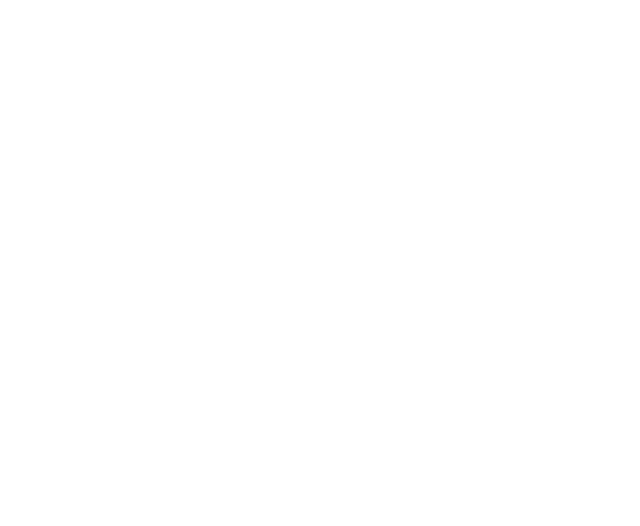
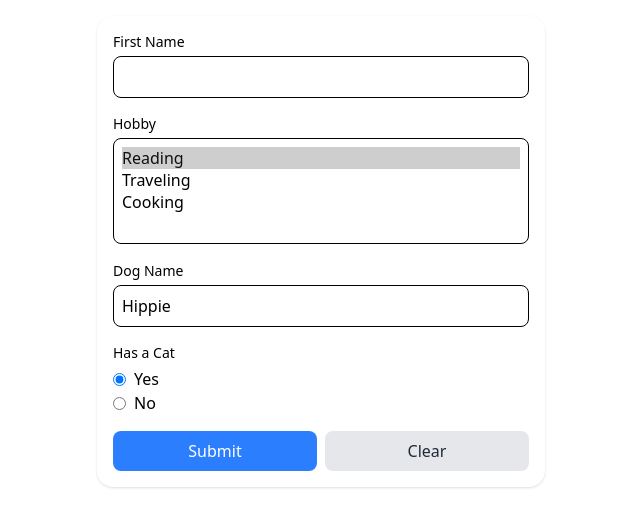
Before and after one commit to dawalberto/form-builder, a React (Vite) app: page /dynamic-form in a window 1280 px wide. Shown: the top 526 px of the page, without its empty margins (319-959 px from the left). Built offline with nearby package versions, Linux system fonts and the light colour scheme.

Commit message:
refactor: schema builder

```diff
--- a/src/App.tsx
+++ b/src/App.tsx
@@ -1,9 +1,11 @@
 import { Route } from "wouter"
-import { FormBuilder } from "./views/form-builder"
+import { DynamicForm } from "./views/dynamic-form"
+import { SchemaBuilder } from "./views/schema-builder"
 
 const App = () => (
   <main className="p-4">
-    <Route path="/" component={FormBuilder} />
+    <Route path="/" component={SchemaBuilder} />
+    <Route path="/dynamic-form" component={DynamicForm} />
   </main>
 )
 
--- /dev/null
+++ b/src/views/dynamic-form.tsx
@@ -0,0 +1,157 @@
+import React, { useState } from "react"
+
+type FormField = {
+  _id: string
+  type: string
+  label: string
+  value: any
+  clearValue?: any
+  items?: { label: string; value: any }[]
+}
+
+type FormSchema = Record<string, FormField>
+
+const initialSchema: FormSchema = {
+  firstName: {
+    _id: "firstName",
+    type: "string",
+    label: "First Name",
+    value: "",
+    clearValue: "",
+  },
+  hobby: {
+    _id: "hobby",
+    type: "select-multiple",
+    label: "Hobby",
+    items: [
+      { label: "Reading", value: "reading" },
+      { label: "Traveling", value: "traveling" },
+      { label: "Cooking", value: "cooking" },
+    ],
+    value: ["reading"],
+    clearValue: [],
+  },
+  name: {
+    _id: "dogName",
+    type: "string",
+    label: "Dog Name",
+    value: "Hippie",
+    clearValue: "",
+  },
+  has: {
+    _id: "hasCat",
+    type: "radio",
+    label: "Has a Cat",
+    items: [
+      { label: "Yes", value: true },
+      { label: "No", value: false },
+    ],
+    value: true,
+    clearValue: null,
+  },
+}
+
+export const DynamicForm = () => {
+  const [formData, setFormData] = useState<FormSchema>(initialSchema)
+
+  const handleChange = (
+    key: string,
+    e: React.ChangeEvent<HTMLInputElement | HTMLSelectElement>,
+  ) => {
+    const { type, value, checked, multiple, options } = e.target as any
+    let newValue: any
+
+    if (type === "radio") {
+      newValue = value === "true"
+    } else if (multiple) {
+      newValue = Array.from(options)
+        .filter((o: any) => o.selected)
+        .map((o: any) => o.value)
+    } else {
+      newValue = value
+    }
+
+    setFormData((prev) => ({
+      ...prev,
+      [key]: { ...prev[key], value: newValue },
+    }))
+  }
+
+  const handleSubmit = (e: React.FormEvent) => {
+    e.preventDefault()
+    const result = Object.fromEntries(Object.entries(formData).map(([k, v]) => [k, v.value]))
+    console.log(result)
+  }
+
+  const handleClear = () => {
+    setFormData((prev) =>
+      Object.fromEntries(
+        Object.entries(prev).map(([k, v]) => [k, { ...v, value: v.clearValue ?? "" }]),
+      ),
+    )
+  }
+
+  return (
+    <form onSubmit={handleSubmit} className="max-w-md mx-auto p-4 bg-white rounded-2xl shadow">
+      {Object.entries(formData).map(([key, field]) => (
+        <div key={field._id} className="mb-4">
+          <label className="block text-sm font-medium mb-1">{field.label}</label>
+
+          {field.type === "string" && (
+            <input
+              type="text"
+              value={field.value}
+              onChange={(e) => handleChange(key, e)}
+              className="w-full border rounded-lg p-2 focus:outline-none focus:ring"
+            />
+          )}
+
+          {field.type === "select-multiple" && (
+            <select
+              multiple
+              value={field.value}
+              onChange={(e) => handleChange(key, e)}
+              className="w-full border rounded-lg p-2 focus:outline-none focus:ring"
+            >
+              {field.items?.map((opt) => (
+                <option key={opt.value} value={opt.value}>
+                  {opt.label}
+                </option>
+              ))}
+            </select>
+          )}
+
+          {field.type === "radio" &&
+            field.items?.map((opt) => (
+              <label key={opt.label} className="flex items-center space-x-2">
+                <input
+                  type="radio"
+                  name={key}
+                  value={String(opt.value)}
+                  checked={field.value === opt.value}
+                  onChange={(e) => handleChange(key, e)}
+                />
+                <span>{opt.label}</span>
+              </label>
+            ))}
+        </div>
+      ))}
+
+      <div className="flex gap-2">
+        <button
+          type="submit"
+          className="flex-1 bg-blue-500 text-white rounded-lg py-2 hover:bg-blue-600"
+        >
+          Submit
+        </button>
+        <button
+          type="button"
+          onClick={handleClear}
+          className="flex-1 bg-gray-200 text-gray-800 rounded-lg py-2 hover:bg-gray-300"
+        >
+          Clear
+        </button>
+      </div>
+    </form>
+  )
+}
--- a/src/views/form-builder.tsx
+++ b/src/views/schema-builder.tsx
@@ -5,44 +5,47 @@
 
 const SCHEMA_KEY = "_id"
 
-export const FormBuilder = () => {
-  const [formSchemaJSON, setFormSchemaJSON] = useState<string>("")
-  const [formSchema, setFormSchema] = useState<object | null>(null)
+export const SchemaBuilder = () => {
+  const [schemaJSON, setSchemaJSON] = useState<string>("")
+  const [schema, setSchema] = useState<object | null>(null)
   const [validations, setValidations] = useState<{
     validJSON: boolean | null
     validKeys: boolean | null
     validUniqueKeys?: boolean | null
-    // TODO : Add validation for empty id keys ""
+    // TODO - Add validation for empty id keys ""
+    // TODO - Add validation for input types
   }>({ validJSON: null, validKeys: null, validUniqueKeys: null })
 
-  const handleOnFormSchemaChange = (e: React.ChangeEvent<HTMLTextAreaElement>) => {
+  const handleOnSchemaChange = (e: React.ChangeEvent<HTMLTextAreaElement>) => {
     const value = e.target.value
-    setFormSchemaJSON(value)
+    setSchemaJSON(value)
 
     if (!value) {
-      setFormSchema(null)
+      setSchema(null)
       setValidations({ validJSON: null, validKeys: null, validUniqueKeys: null })
       return
     }
 
     try {
       const schema = JSON.parse(value)
-      console.log("🦊 schema", schema)
       const flattenedSchema = flattenObject(schema)
-      console.log("🦊 flattenedSchema", flattenedSchema)
       const validKeys = schemaHasKeys(flattenedSchema, SCHEMA_KEY)
       setValidations({ validJSON: true, validKeys, validUniqueKeys: null })
+
       if (!validKeys) {
         return
       }
+
       const validUniqueKeys = schemaHasUniqueKeys(flattenedSchema, SCHEMA_KEY)
       setValidations({ validJSON: true, validKeys, validUniqueKeys })
+
       if (!validUniqueKeys) {
         return
       }
-      setFormSchema(flattenedSchema)
-    } catch (error) {
-      console.error("🦊 Error parsing JSON:", error)
+
+      console.log("🦊 flattenedSchema", flattenedSchema)
+      setSchema(flattenedSchema)
+    } catch {
       setValidations({ validJSON: false, validKeys: null, validUniqueKeys: null })
     }
   }
@@ -50,12 +53,12 @@
   return (
     <main className="space-y-4">
       <div className="flex flex-col gap-2">
-        <label htmlFor="formSchemaJSON">Paste here your Form Schema in JSON format</label>
+        <label htmlFor="schemaJSON">Paste here your Form Schema in JSON format</label>
         <textarea
-          id="formSchemaJSON"
-          name="formSchemaJSON"
-          value={formSchemaJSON}
-          onChange={handleOnFormSchemaChange}
+          id="schemaJSON"
+          name="schemaJSON"
+          value={schemaJSON}
+          onChange={handleOnSchemaChange}
           className="border w-full min-h-96 font-mono p-3 bg-stone-50 text-stone-700"
         />
         <div className="flex flex-col gap-1">
```
